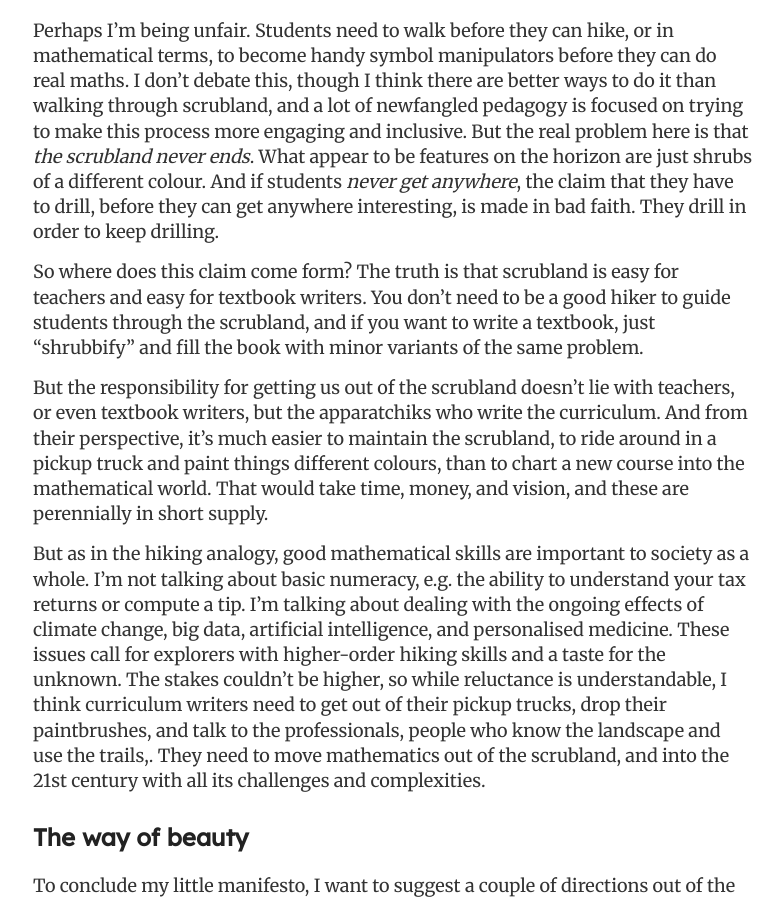
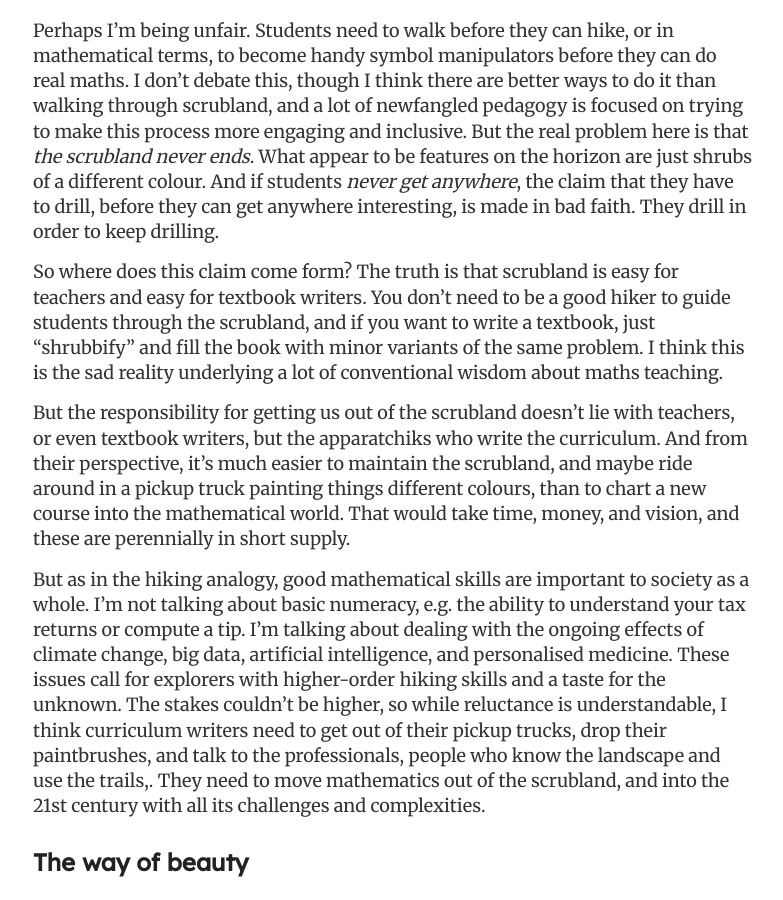
Before and after one commit to hapax/hapax.github.io, a Jekyll site: the page built from assets/teaching.md, in a window 1280 px wide and 900 px high, scrolled down 2971 px. Shown: the whole window, without its empty margins (247-1030 px from the left). Built offline with Jekyll 4.4.1, drawn with Linux system fonts in a browser that asks for light colours; our own code applies the rules of GitHub Pages for plain Markdown files; formulas are drawn with MathJax 3; a script that is not in the unit is left out.

Commit message:
Update teaching.md

```diff
--- a/assets/teaching.md
+++ b/assets/teaching.md
@@ -146,11 +146,13 @@ textbook writers.
 You don't need to be a good hiker to guide students through the
 scrubland, and if you want to write a textbook, just "shrubbify" and
 fill the book with minor variants of the same problem.
+I think this is the sad reality underlying a lot of conventional
+wisdom about maths teaching.
 
 But the responsibility for getting us out of the scrubland doesn't lie
 with teachers, or even textbook writers, but the apparatchiks who write the curriculum.
 And from their perspective, it's much easier to maintain the
-scrubland, to ride around in a pickup truck and paint things different
+scrubland, and maybe ride around in a pickup truck painting things different
 colours, than to chart a new course into the mathematical world.
 That would take time, money, and vision, and these are perennially in
 short supply.
```
